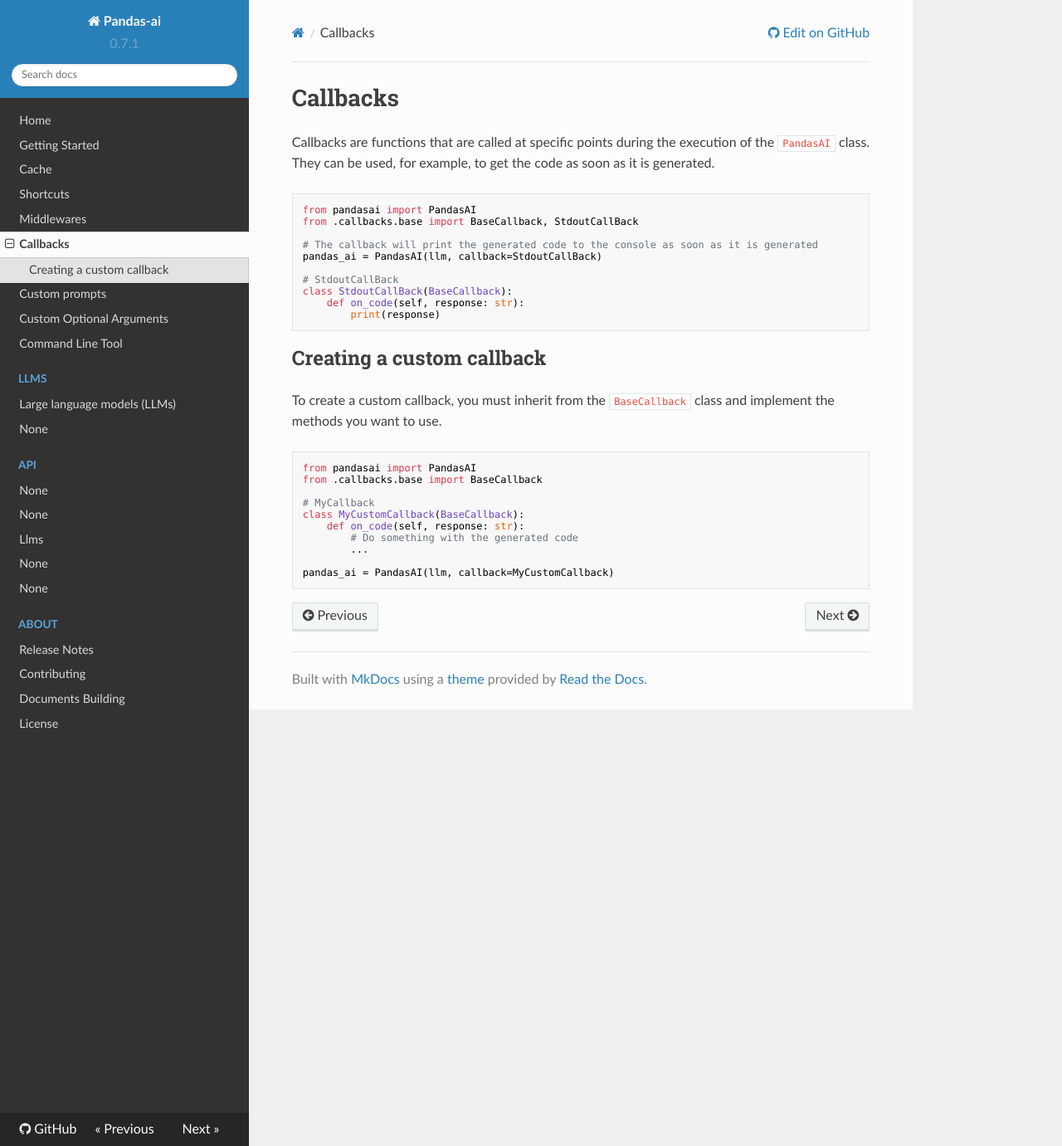
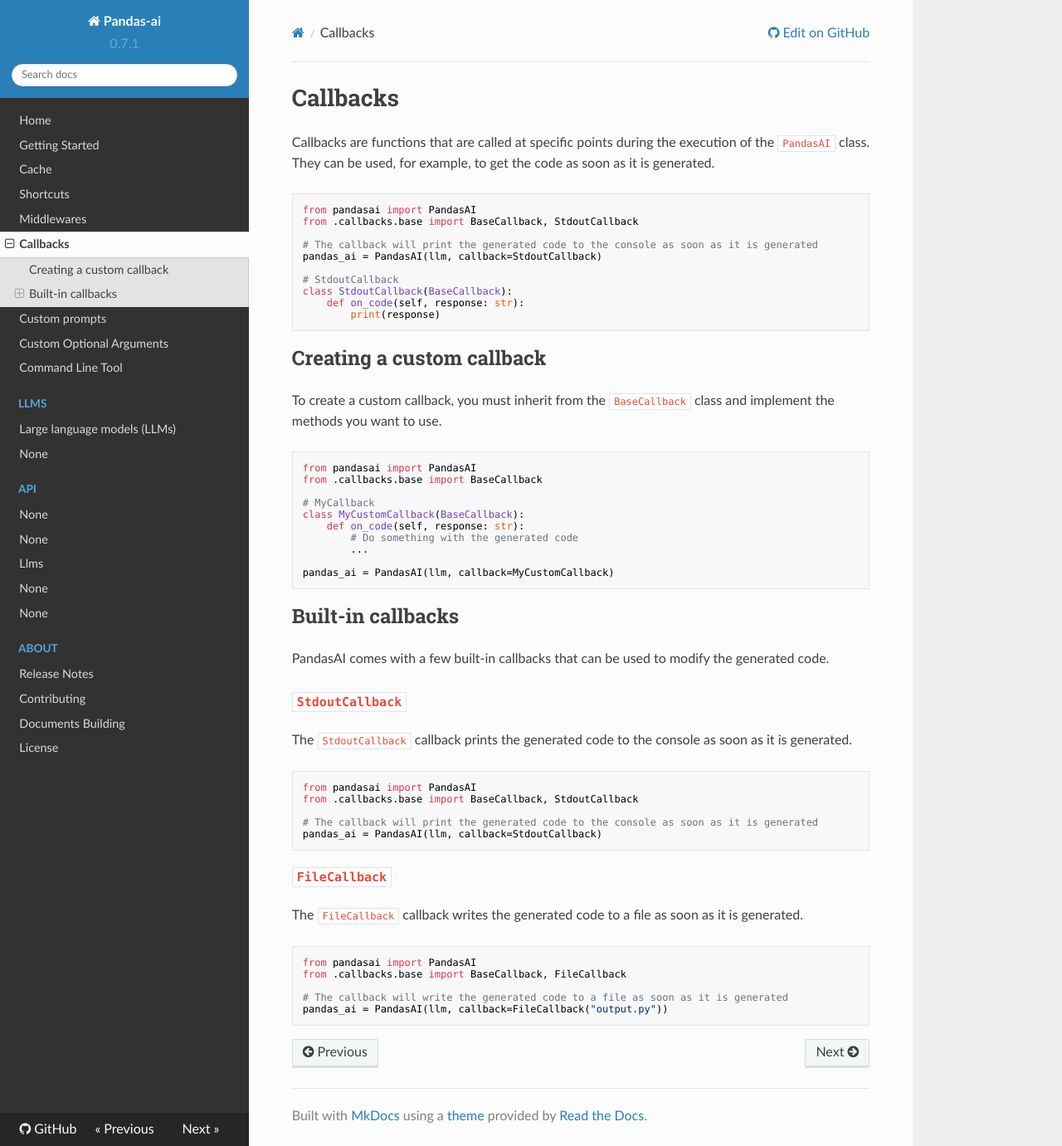
Before and after one commit to Sinaptik-AI/pandas-ai, an MkDocs documentation site: the page built from docs/callbacks.md, in a window 1280 px wide and 1381 px high. Shown: the whole window at 83% size. Built offline with MkDocs 1.6.1, drawn with Linux system fonts in a browser that asks for light colours; nearby versions of some CDN libraries.

Commit message:
chore: rename CallBack to Callback

````diff
--- a/docs/callbacks.md
+++ b/docs/callbacks.md
@@ -4,13 +4,13 @@
 
 ```python
 from pandasai import PandasAI
-from .callbacks.base import BaseCallback, StdoutCallBack
+from .callbacks.base import BaseCallback, StdoutCallback
 
 # The callback will print the generated code to the console as soon as it is generated
-pandas_ai = PandasAI(llm, callback=StdoutCallBack)
+pandas_ai = PandasAI(llm, callback=StdoutCallback)
 
-# StdoutCallBack
-class StdoutCallBack(BaseCallback):
+# StdoutCallback
+class StdoutCallback(BaseCallback):
     def on_code(self, response: str):
         print(response)
 ```
@@ -31,3 +31,31 @@
 
 pandas_ai = PandasAI(llm, callback=MyCustomCallback)
 ```
+
+## Built-in callbacks
+
+PandasAI comes with a few built-in callbacks that can be used to modify the generated code.
+
+### `StdoutCallback`
+
+The `StdoutCallback` callback prints the generated code to the console as soon as it is generated.
+
+```python
+from pandasai import PandasAI
+from .callbacks.base import BaseCallback, StdoutCallback
+
+# The callback will print the generated code to the console as soon as it is generated
+pandas_ai = PandasAI(llm, callback=StdoutCallback)
+```
+
+### `FileCallback`
+
+The `FileCallback` callback writes the generated code to a file as soon as it is generated.
+
+```python
+from pandasai import PandasAI
+from .callbacks.base import BaseCallback, FileCallback
+
+# The callback will write the generated code to a file as soon as it is generated
+pandas_ai = PandasAI(llm, callback=FileCallback("output.py"))
+```
--- a/pandasai/__init__.py
+++ b/pandasai/__init__.py
@@ -70,7 +70,7 @@
 from .prompts.generate_python_code import GeneratePythonCodePrompt
 from .prompts.generate_response import GenerateResponsePrompt
 from .prompts.multiple_dataframes import MultipleDataframesPrompt
-from .callbacks.base import BaseCallBack
+from .callbacks.base import BaseCallback
 
 
 def get_version():
@@ -176,7 +176,7 @@
         custom_whitelisted_dependencies=None,
         enable_logging=True,
         non_default_prompts: Optional[Dict[str, Type[Prompt]]] = None,
-        callback: Optional[BaseCallBack] = None,
+        callback: Optional[BaseCallback] = None,
     ):
         """
 
````
Also changed, not shown: 4 other files.
